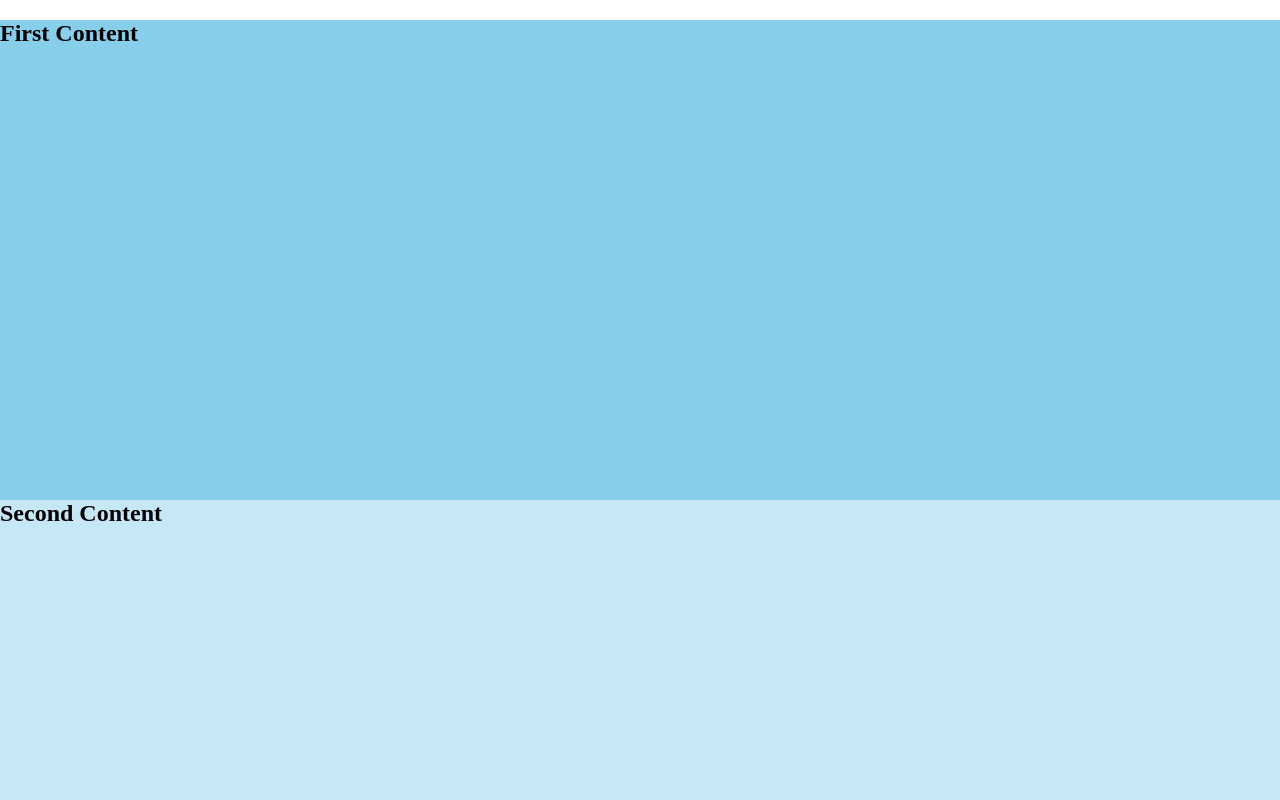
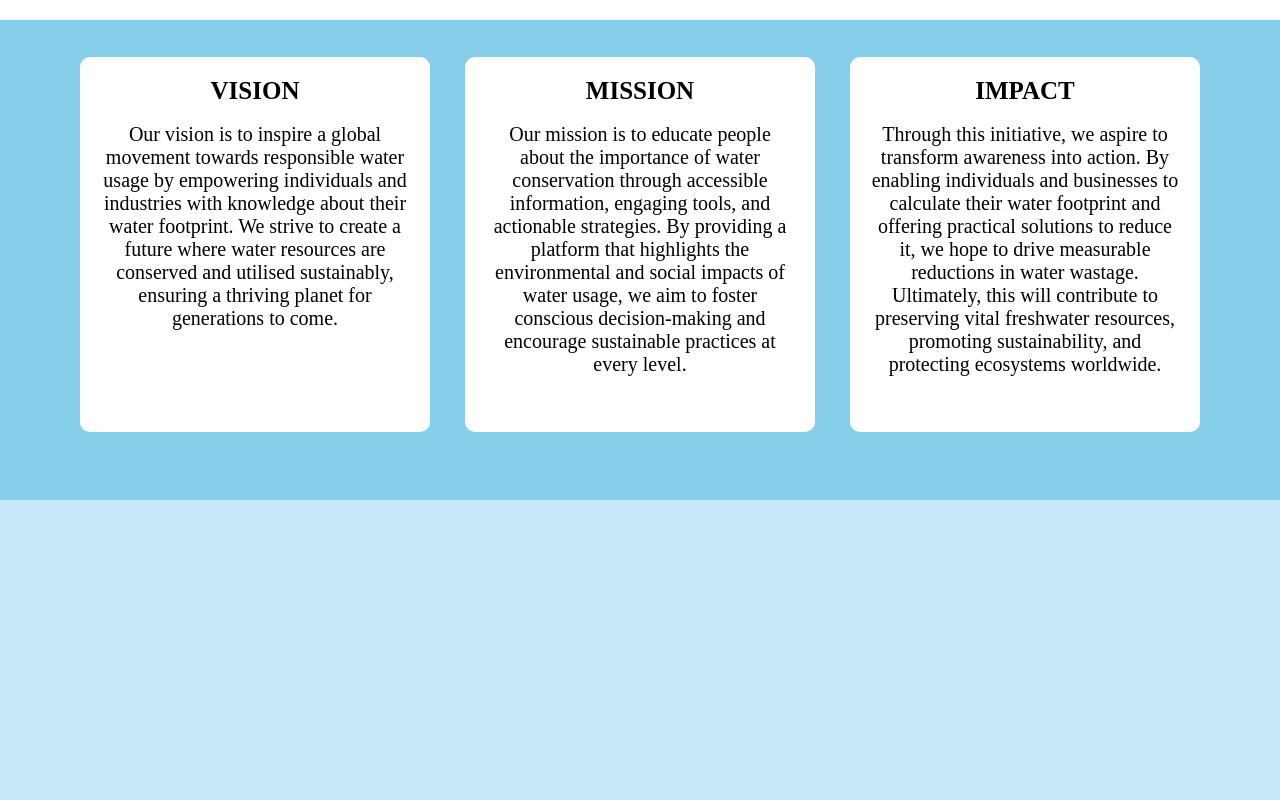
Before and after one commit to isakshiraj/EcoSplash, a plain HTML site: page index.html in a window 1280 px wide. Shown: the part 760-1560 px from the top of the page. Drawn offline with Linux system fonts and the light colour scheme.

Commit message:
vision_mission_impact

```diff
--- a/index.html
+++ b/index.html
@@ -63,24 +63,46 @@
 
     <!-----Main Content -->
     <section class="mainContent">
-        <br>
-   <h1>MainContent Welcome</h1>
+    <h1 class=headingmain style="color: white; text-align: center; font-size: 30px;">slogan</h1>
+    <p class=para style="color: white; text-align: center; font-size: 20px;">Discover how your choices impact water resources and take action to reduce your water footprint. Explore, learn, and be part of the change
+        towards a sustainable future.</p>
+
     </section>
 
     <!--FirstContent--->
     <section class="FirstContent">
-      <h1>First Content</h1>
+      <div class="card1">
+          <h1 style="font-size: 25px;">VISION</h1><br>
+          <p style="font-size: 20px;">Our vision is to inspire a global movement towards responsible water usage by empowering individuals and industries with knowledge
+            about their water footprint. We strive to create a future where water resources are conserved and utilised sustainably, ensuring a
+            thriving planet for generations to come.</p>
+      </div>
+
+      <div class="card2">
+        <h1 style="font-size: 25px;">MISSION</h1><br>
+        <p style="font-size: 20px;">Our mission is to educate people about the importance of water conservation through accessible information, engaging tools, and
+            actionable strategies. By providing a platform that highlights the environmental and social impacts of water usage, we aim to foster
+            conscious decision-making and encourage sustainable practices at every level.</p>
+    </div>
+
+    <div class="card3">
+        <h1 style="font-size: 25px;">IMPACT</h1><br>
+        <p style="font-size: 20px;">Through this initiative, we aspire to transform awareness into action. By enabling individuals and businesses to calculate their water
+            footprint and offering practical solutions to reduce it, we hope to drive measurable reductions in water wastage. Ultimately, this
+            will contribute to preserving vital freshwater resources, promoting sustainability, and protecting ecosystems worldwide.</p>
+    </div>
+
     </section>
 
     <!---SecondContent-->
     <section class="secondContent">
-        <h1>Second Content</h1>
+
     </section>
 
-        <!---ThirdContent-->
-        <section class="ThirdContent">
+    <!---ThirdContent-->
+    <section class="ThirdContent">
             <h1>Third Content</h1>
-        </section>
+    </section>
 
 
     <!-- Footer -->
--- a/style.css
+++ b/style.css
@@ -152,14 +152,54 @@ header {
     width: 100%;
     height: 60vh;
     background-color: skyblue;
+    display:flex;
+    justify-content: space-between;
+    gap: 1px;
 }
 
+.card2{
+    margin-top: 37px;
+    padding: 20px;
+    border-radius: 10px;
+    text-align: center;
+    margin-right: 20px;
+    background-color: white;
+    width: 350px;
+    height: 375px;
+}
+
+.card3{
+    margin-top: 37px;
+    padding: 20px;
+    border-radius: 10px;
+    text-align: center;
+    margin-right: 80px;
+    background-color: white;
+    width: 350px;
+    height: 375px;
+}
+
+.card1{
+    margin-left: 80px;
+    margin-top: 37px;
+    padding: 20px;
+    border-radius: 10px;
+    text-align: center;
+    margin-right: 20px;
+    background-color: white;
+    width: 350px;
+    height: 375px;
+
+}
 
 .secondContent {
     position: relative;
     width: 100%;
     height: 60vh;
     background-color: rgb(198, 231, 245);
+    display:flex;
+    justify-content: space-between;
+    gap: 1px;
 }
 
 .ThirdContent {
```
